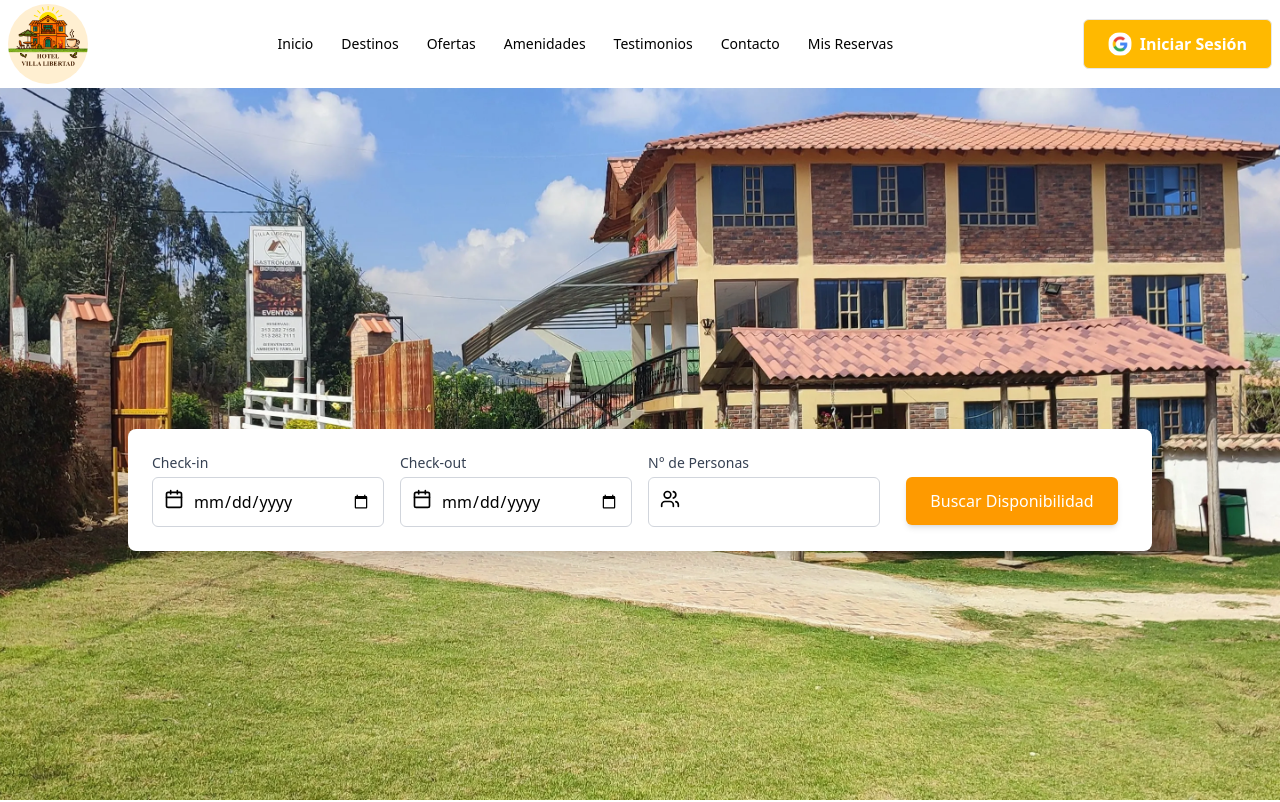
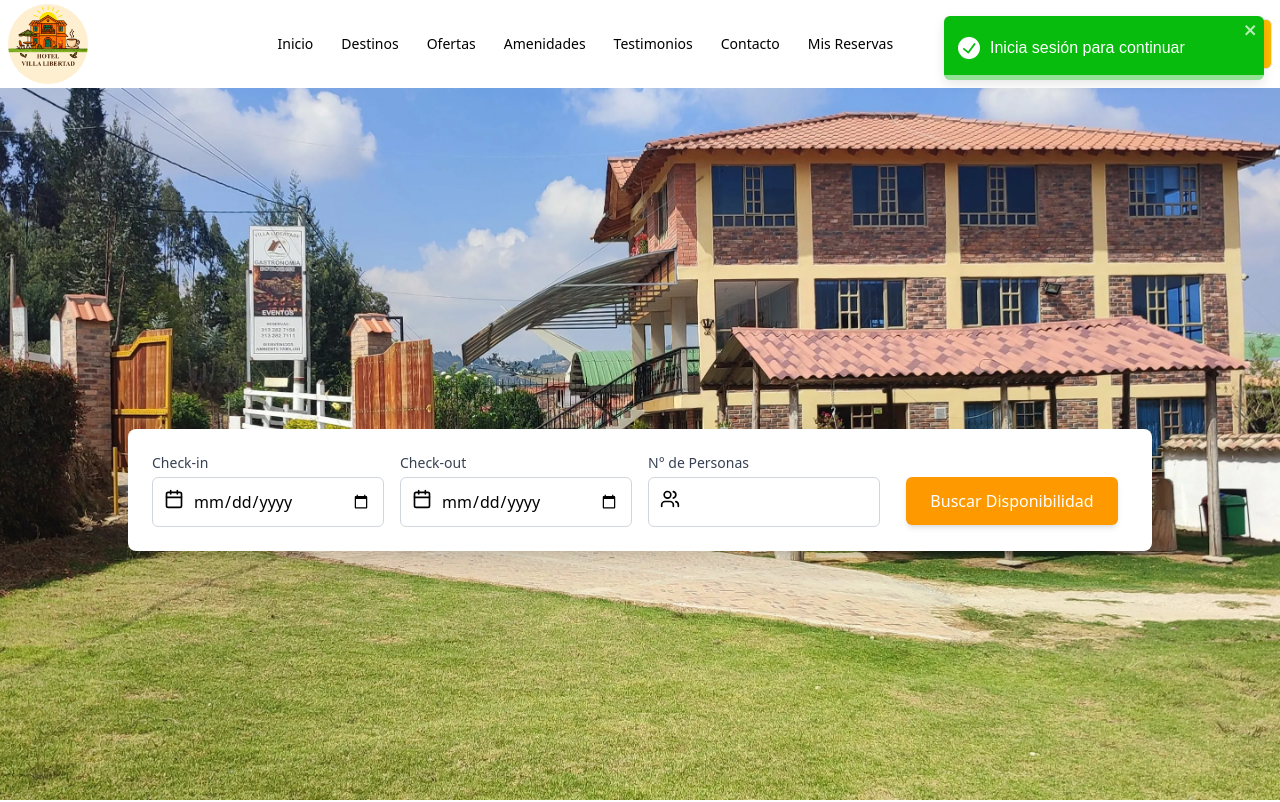
Before and after one commit to diegooo555/right-now, a React (Vite) app: page / in a window 1280 px wide. Shown: the top 802 px of the page. Built offline with nearby package versions, Linux system fonts and the light colour scheme.

Commit message:
Message Toastify

```diff
--- a/src/pages/Home.jsx
+++ b/src/pages/Home.jsx
@@ -6,6 +6,7 @@ import SpecialOffers from "../components/home/SpecialOffers";
 import Amenities from "../components/home/Amenities";
 import Testimonials from "../components/home/Testimonials";
 import Footer from "../components/home/Footer";
+import { ToastContainer } from "react-toastify";
 import { getReservations } from "../api/reservation";
 
 function Home() {
@@ -21,6 +22,15 @@ function Home() {
       <Testimonials />
       <Footer />
       <button onClick={() => getReservations("1")}>Get Reservations</button>
+      <ToastContainer
+        position="top-right"
+        autoClose={3000}
+        hideProgressBar={false}
+        newestOnTop
+        closeOnClick
+        pauseOnHover
+        theme="colored"
+      />
     </div>
   );
 }
```
